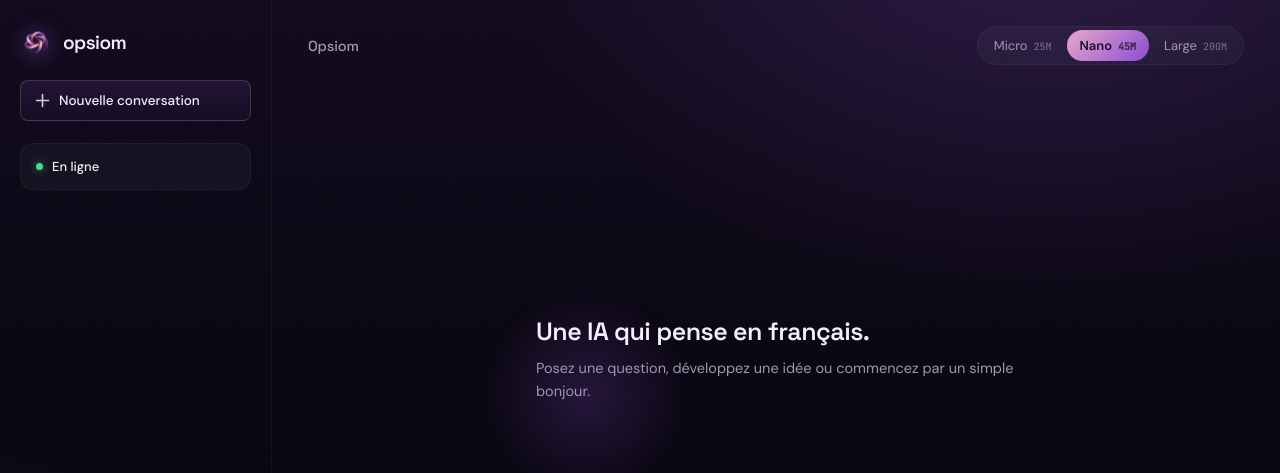
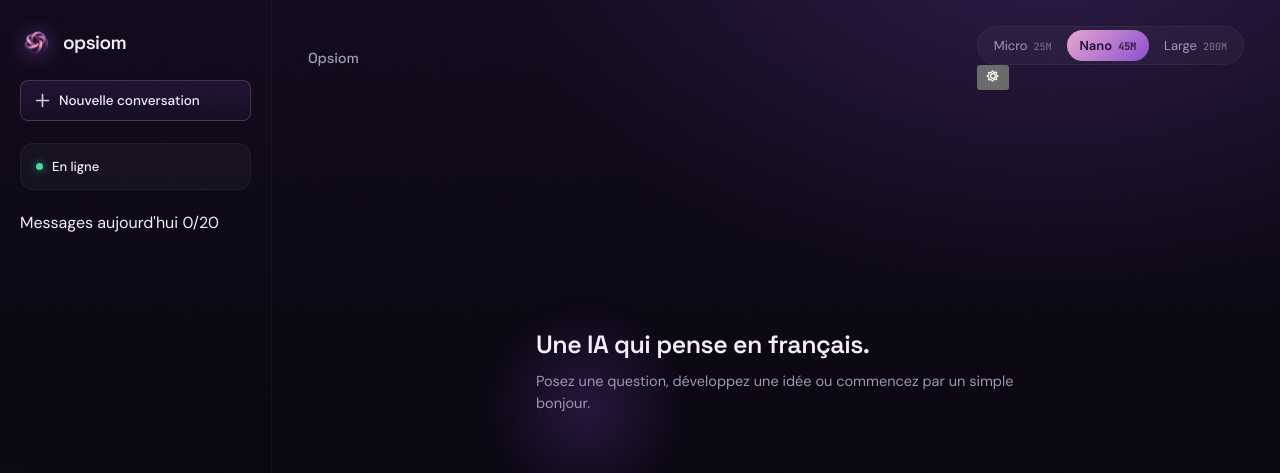
Before and after one commit to JuloEco/Opsiom-frontend, a Flask app: page / in a window 1280 px wide. Shown: the top 473 px of the page. Run offline with Flask 3, Linux system fonts and the light colour scheme; the visitor is signed in with stand-in values (Sample User, id 1); data comes from the database, SQL or seed files in the repository; data that the repository does not hold is empty.

Commit message:
Add files via upload

```diff
--- a/templates/index.html
+++ b/templates/index.html
@@ -39,6 +39,16 @@
       </div>
     </div>
 
+    <div id="quota-card" data-used="{{ quota.used }}" data-limit="{{ quota.limit }}">
+      <div id="quota-row">
+        <span id="quota-label">Messages aujourd'hui</span>
+        <span id="quota-count"><span id="quota-used">{{ quota.used }}</span>/<span id="quota-limit">{{ quota.limit }}</span></span>
+      </div>
+      <div id="quota-bar-track">
+        <div id="quota-bar-fill" style="width: {{ ((quota.used / quota.limit * 100) if quota.limit else 0)|round(1) }}%;"></div>
+      </div>
+    </div>
+
     <div id="account-row">
       <div class="avatar-chip">{{ (username or "?")[0]|upper }}</div>
       <span id="account-name">{{ username }}</span>
@@ -51,7 +61,41 @@
   <main id="main-panel">
     <div id="topbar">
       <h1 id="topbar-title">Opsiom</h1>
-      <div id="model-picker" role="radiogroup" aria-label="Choix du modèle"></div>
+      <div id="topbar-controls">
+        <div id="model-picker" role="radiogroup" aria-label="Choix du modèle"></div>
+        <div id="settings-wrap">
+          <button id="settings-toggle" aria-label="Réglages de génération" aria-expanded="false" title="Réglages de génération">
+            <svg width="16" height="16" viewBox="0 0 16 16" fill="none"><path d="M8 10.3A2.3 2.3 0 1 0 8 5.7a2.3 2.3 0 0 0 0 4.6Z" stroke="currentColor" stroke-width="1.2"/><path d="M13 8.6V7.4l-1.5-.3a4.4 4.4 0 0 0-.5-1.2l.85-1.27-.85-.85-1.27.85a4.4 4.4 0 0 0-1.2-.5L8.2 3H7l-.3 1.5c-.44.1-.85.28-1.22.5L4.2 4.15l-.85.85.85 1.27c-.22.37-.4.78-.5 1.2L2.2 7.4v1.2l1.5.3c.1.43.28.84.5 1.2l-.85 1.28.85.85 1.28-.85c.36.22.77.4 1.2.5L7 13h1.2l.3-1.5c.43-.1.84-.28 1.2-.5l1.28.85.85-.85-.85-1.28c.22-.36.4-.77.5-1.2l1.5-.3Z" stroke="currentColor" stroke-width="1.05" stroke-linejoin="round"/></svg>
+          </button>
+          <div id="settings-panel" hidden>
+            <p id="settings-panel-title">Réglages de génération</p>
+            <p id="settings-panel-hint">Réglages appliqués au prochain message. Enregistrés sur cet appareil.</p>
+
+            <div class="settings-row">
+              <label for="set-temperature">Créativité <span class="settings-val" id="val-temperature">0.70</span></label>
+              <input type="range" id="set-temperature" min="0" max="2" step="0.05" value="0.7">
+            </div>
+            <div class="settings-row">
+              <label for="set-top-p">Top-p <span class="settings-val" id="val-top-p">0.90</span></label>
+              <input type="range" id="set-top-p" min="0" max="1" step="0.01" value="0.9">
+            </div>
+            <div class="settings-row">
+              <label for="set-top-k">Top-k <span class="settings-val" id="val-top-k">40</span></label>
+              <input type="range" id="set-top-k" min="0" max="200" step="1" value="40">
+            </div>
+            <div class="settings-row">
+              <label for="set-rep">Anti-répétition <span class="settings-val" id="val-rep">1.30</span></label>
+              <input type="range" id="set-rep" min="1" max="2" step="0.05" value="1.3">
+            </div>
+            <div class="settings-row">
+              <label for="set-tokens">Longueur max <span class="settings-val" id="val-tokens">200</span></label>
+              <input type="range" id="set-tokens" min="1" max="300" step="1" value="200">
+            </div>
+
+            <button id="settings-reset" type="button">Réinitialiser</button>
+          </div>
+        </div>
+      </div>
     </div>
 
     <div id="conversation" aria-live="polite">
@@ -76,6 +120,8 @@
       </button>
     </div>
 
+    <div id="quota-banner" class="flash error" hidden>Quota gratuit atteint pour aujourd'hui. Réessaie demain.</div>
+
     <div id="composer-row">
       <textarea id="msg-input" placeholder="Écrivez à Opsiom…" rows="1" maxlength="2000"></textarea>
       <button id="send-btn" aria-label="Envoyer">
```
